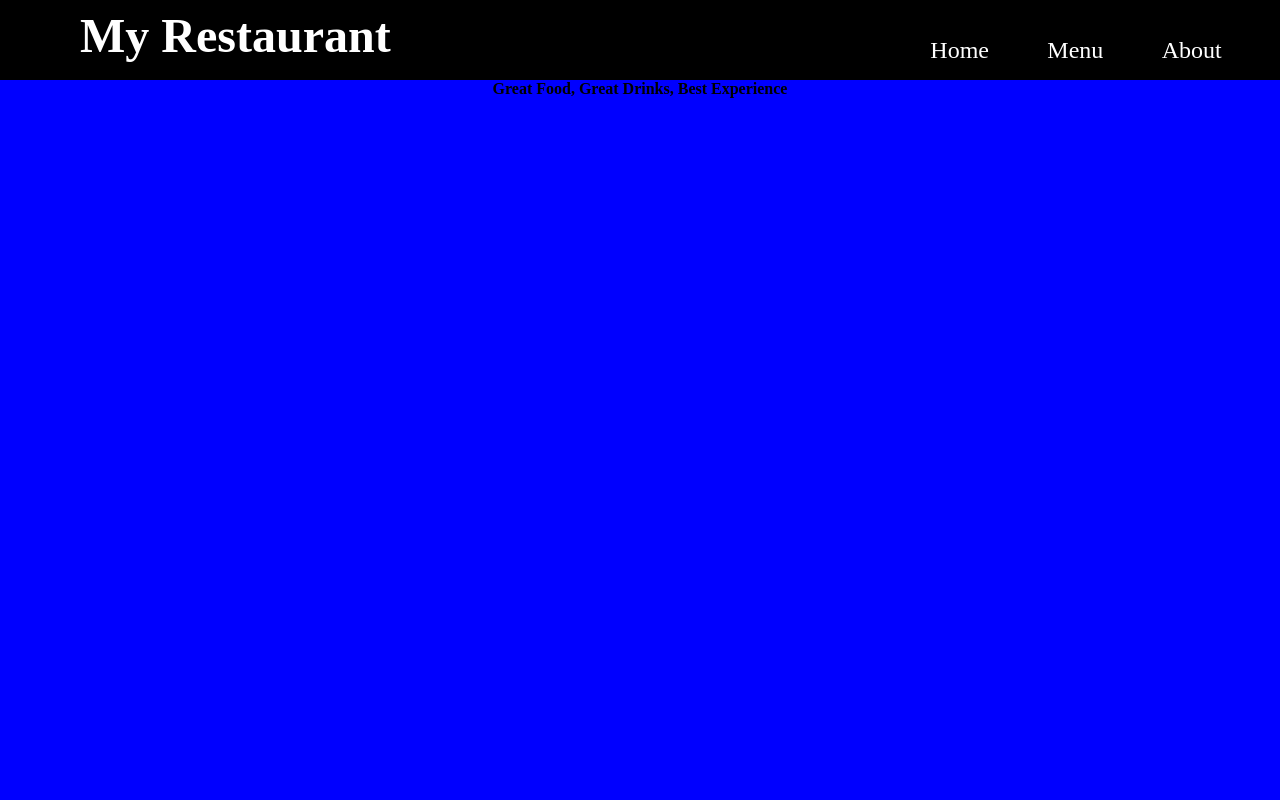
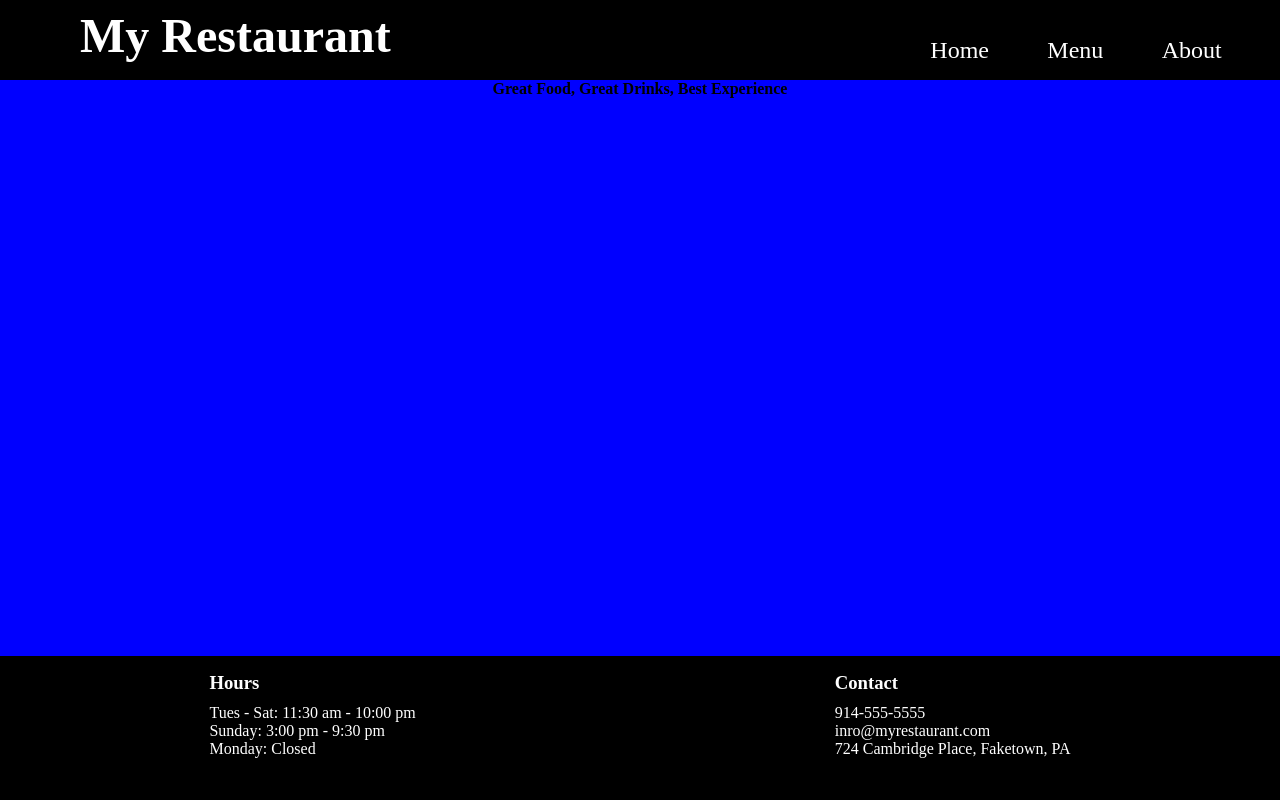
Before and after one commit to wsa138/restaurant-page, a plain HTML site: page index.html in a window 1280 px wide. Both pictures are taken after a click on the item "Home". Shown: the top 800 px of the page. Drawn offline with Linux system fonts and the light colour scheme.

Commit message:
Changed styling to make main content area the appropriate height.

```diff
--- a/style.css
+++ b/style.css
@@ -32,8 +32,9 @@
     height: 40rem;
     display: flex;
     flex-direction: column;
-    min-height: 100vh;
     align-items: center;
+    overflow: hidden;
+    height: 1%;
 }
 
 #pageFooter {
@@ -80,6 +81,11 @@
     height: 2rem;
 }
 
+#menuInfo {
+    color: rgb(139, 4, 83);
+    font-size: 2rem;
+}
+
 .menuSection {
     color: red;
     font-size: 1.2rem;
@@ -90,3 +96,7 @@
     color: rgb(233, 233, 233);
     padding: .5rem;
 }
+
+#missionStatement {
+    height: calc(100vh - 14rem)
+}
```
